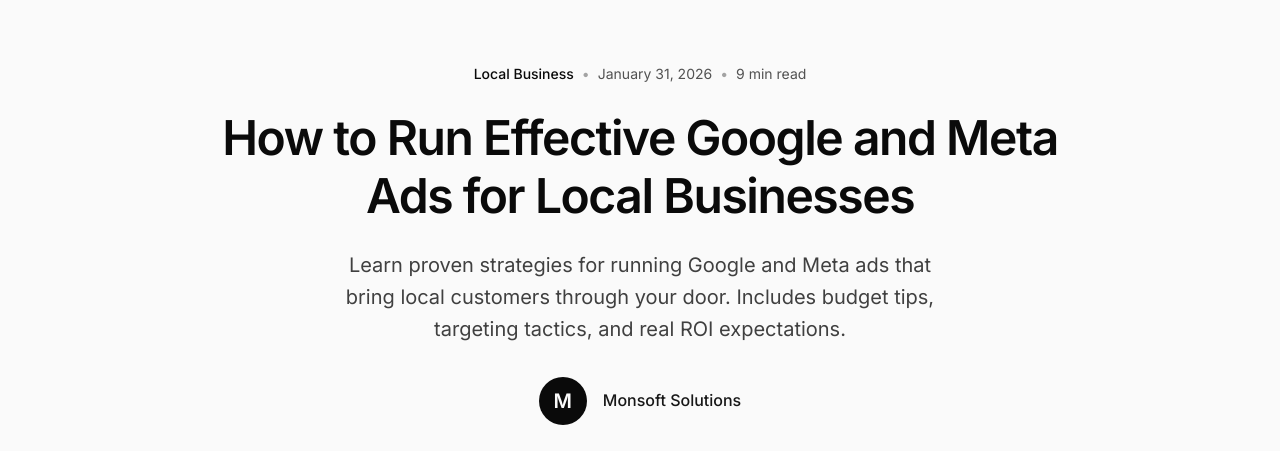
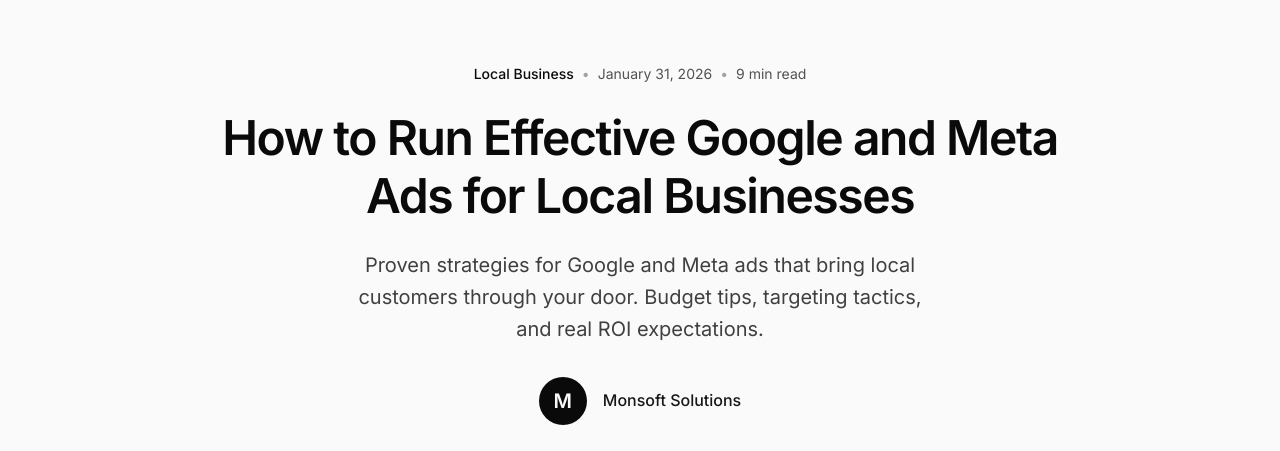
Before and after one commit to Monsoft-Solutions/monsoftsolutions.com, an Astro site: page /blog/local-advertising-google-meta-guide in a window 1280 px wide. Shown: the part 81-532 px from the top of the page. Built offline with nearby package versions, Linux system fonts and the light colour scheme; Astro itself is replaced by a stand-in of ours; some packages are replaced by stand-ins of ours.

Commit message:
fix: shorten description for local-advertising-google-meta-guide post

```diff
--- a/src/data/blog/local-advertising-google-meta-guide/index.md
+++ b/src/data/blog/local-advertising-google-meta-guide/index.md
@@ -1,6 +1,6 @@
 ---
 title: "How to Run Effective Google and Meta Ads for Local Businesses"
-description: "Learn proven strategies for running Google and Meta ads that bring local customers through your door. Includes budget tips, targeting tactics, and real ROI expectations."
+description: "Proven strategies for Google and Meta ads that bring local customers through your door. Budget tips, targeting tactics, and real ROI expectations."
 pubDate: 2026-01-31
 author: "Monsoft Solutions"
 category: "Local Business"
```
